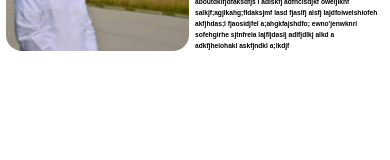
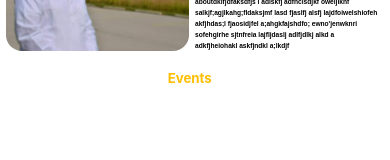
Before and after one commit to Ani2nem/Ashramam, a React (Create React App) app: page / in a window 390 px wide. Shown: the part 288-448 px from the top of the page. Built offline with nearby package versions, Linux system fonts and the light colour scheme.

Commit message:
fixed events header to be mobile responsive

```diff
--- a/src/Events/Events.css
+++ b/src/Events/Events.css
@@ -1,12 +1,12 @@
 .events-section {
     position: absolute;
     color: rgb(255, 191, 0);
-    top: 79rem;
+    top: 89vw;
     left: 43%;
 }
 
 .events-text {
-    font-size: 50px;
+    font-size: 3.4vw;
 }
 
 .table {
```
